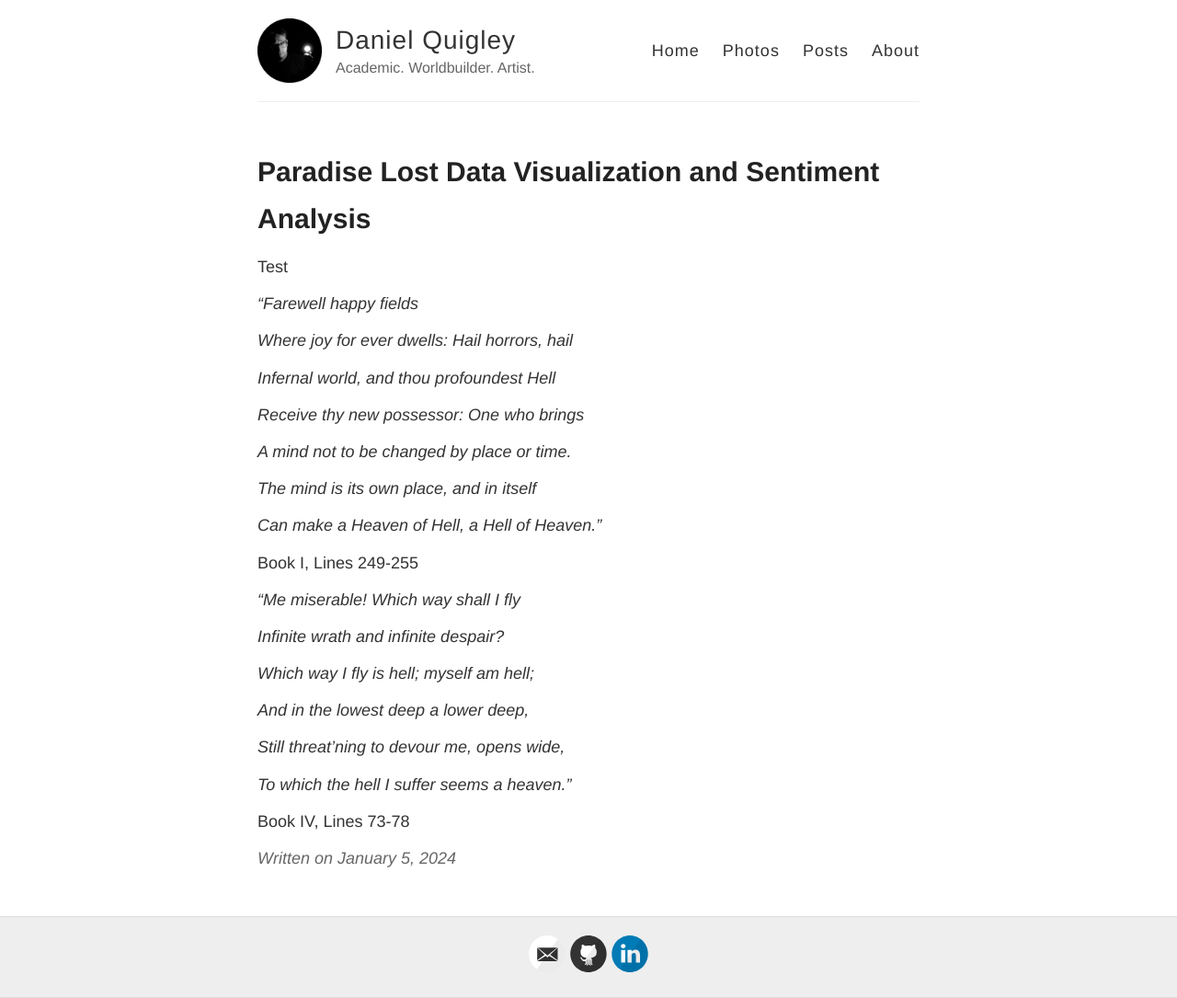
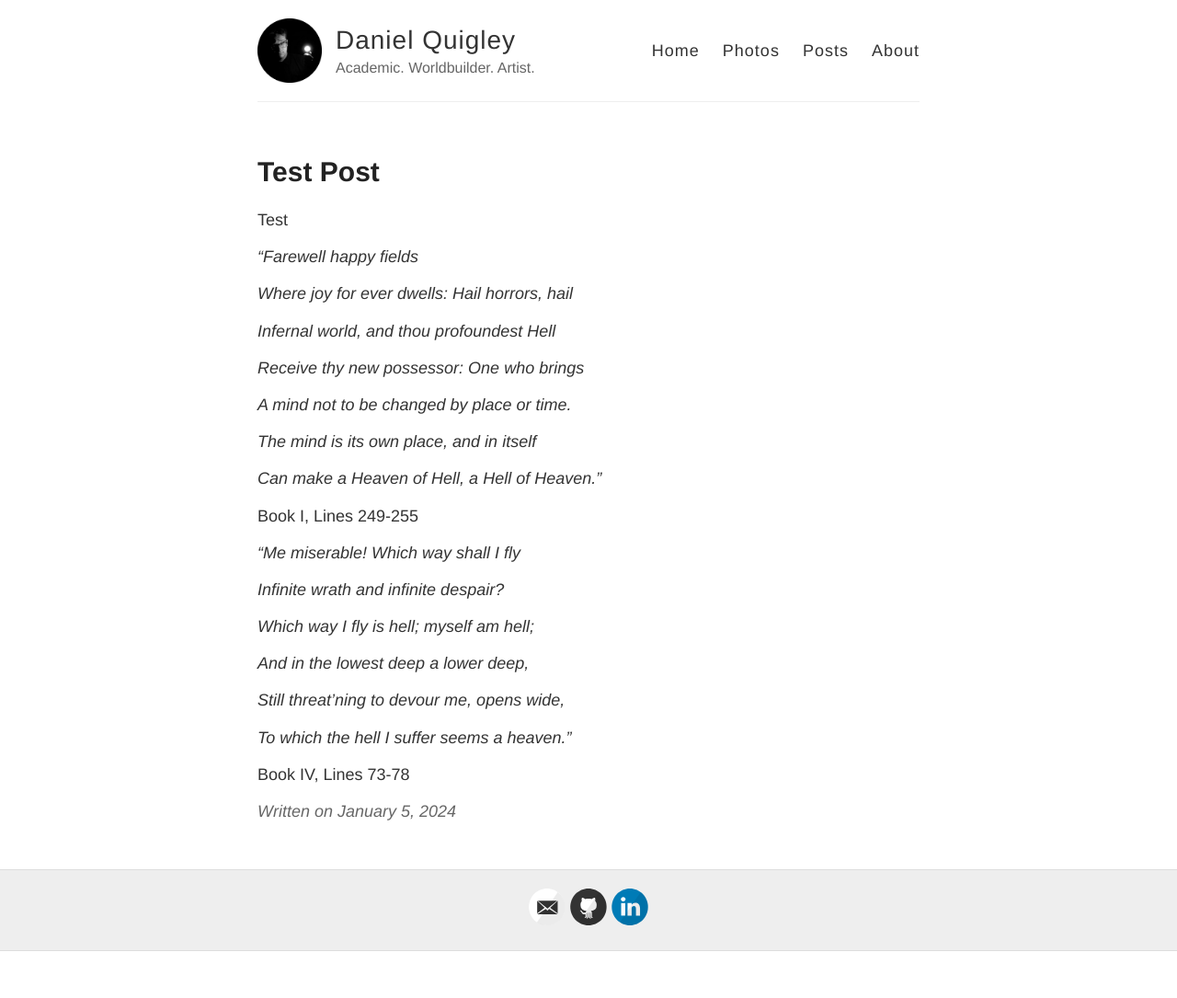
Before and after one commit to deltaquebec/dquigley.art, a Jekyll site: the page built from _posts/2024-1-5-test.md, in a window 1280 px wide. Shown: the whole page at 92% size. Built offline with Jekyll 4.4.1, drawn with Linux system fonts in a browser that asks for light colours; after the commit the page ends 1034 px from its top, so only the background shows below that.

Commit message:
Update 2024-1-5-test.md

```diff
--- a/_posts/2024-1-5-test.md
+++ b/_posts/2024-1-5-test.md
@@ -1,6 +1,6 @@
 ---
 layout: post
-title: Paradise Lost Data Visualization and Sentiment Analysis
+title: Test Post
 ---
 
 Test
```
